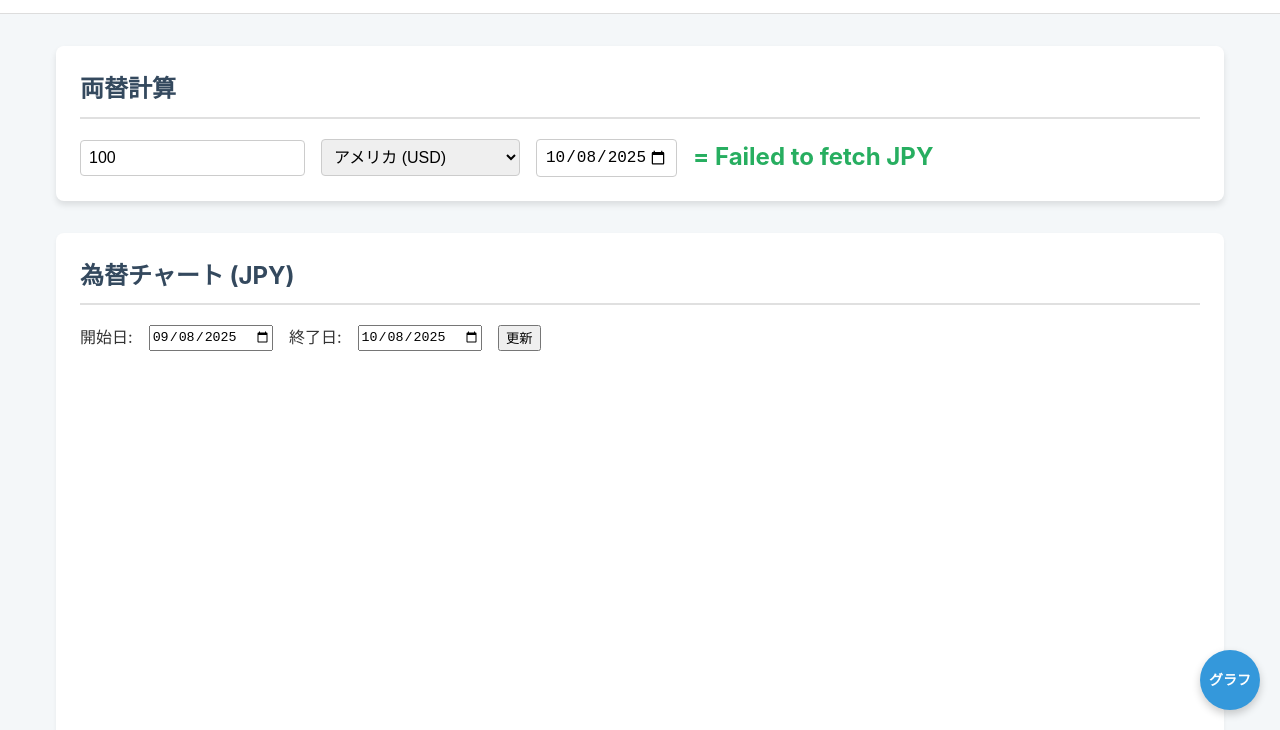
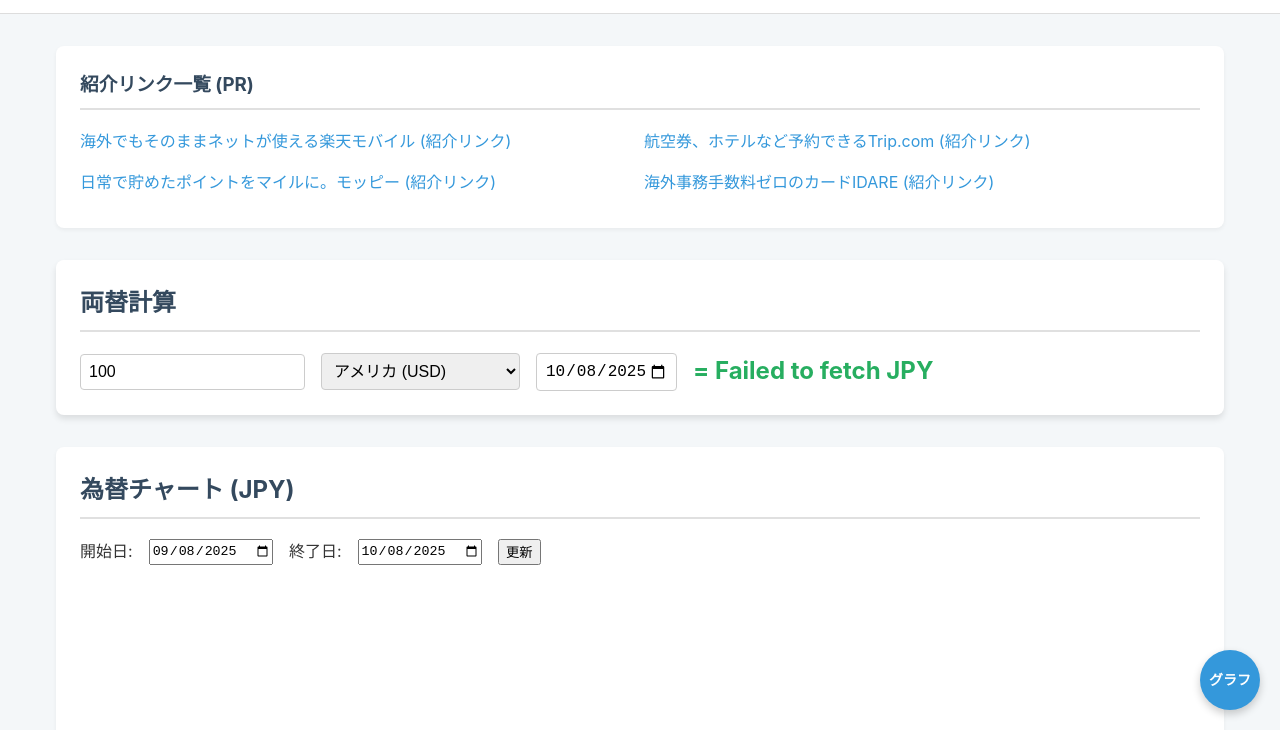
Before and after one commit to antman-zzz/currency-converter, a plain HTML site: page index.html in a window 1280 px wide. Shown: the part 70-800 px from the top of the page. Drawn offline with nearby package versions, Linux system fonts and the light colour scheme; no server answers.

Commit message:
feat: Add promotional links section

```diff
--- a/index.html
+++ b/index.html
@@ -12,6 +12,16 @@
     </header>
 
     <main>
+        <section id="pr-links-top" class="pr-links">
+            <h3>紹介リンク一覧 (PR)</h3>
+            <ul>
+                <li><a href="https://r10.to/huB5iH" target="_blank" rel="noopener noreferrer">海外でもそのままネットが使える楽天モバイル (紹介リンク)</a></li>
+                <li><a href="https://jp.trip.com/" target="_blank" rel="noopener noreferrer">航空券、ホテルなど予約できるTrip.com (紹介リンク)</a></li>
+                <li><a href="https://pc.moppy.jp/entry/invite.php?invite=S5u7A1ae" target="_blank" rel="noopener noreferrer">日常で貯めたポイントをマイルに。モッピー (紹介リンク)</a></li>
+                <li><a href="https://idare.jp/" target="_blank" rel="noopener noreferrer">海外事務手数料ゼロのカードIDARE (紹介リンク)</a></li>
+            </ul>
+        </section>
+
         <section id="converter">
             <h2>両替計算</h2>
             <form id="calculator-form">
@@ -46,6 +56,16 @@
             <h2>通貨を選択</h2>
             <div id="currency-grid"></div>
             <!-- 大陸別リストがここに入ります -->
+
+            <div class="pr-links">
+                <h3>紹介リンク一覧 (PR)</h3>
+                <ul>
+                    <li><a href="https://r10.to/huB5iH" target="_blank" rel="noopener noreferrer">海外でもそのままネットが使える楽天モバイル (紹介リンク)</a></li>
+                    <li><a href="https://jp.trip.com/" target="_blank" rel="noopener noreferrer">航空券、ホテルなど予約できるTrip.com (紹介リンク)</a></li>
+                    <li><a href="https://pc.moppy.jp/entry/invite.php?invite=S5u7A1ae" target="_blank" rel="noopener noreferrer">日常で貯めたポイントをマイルに。モッピー (紹介リンク)</a></li>
+                    <li><a href="https://idare.jp/" target="_blank" rel="noopener noreferrer">海外事務手数料ゼロのカードIDARE (紹介リンク)</a></li>
+                </ul>
+            </div>
         </section>
     </main>
 
--- a/style.css
+++ b/style.css
@@ -239,3 +239,41 @@ footer a:hover {
         grid-template-columns: repeat(4, 1fr) !important; /* Added !important */
     }
 }
+
+/* 紹介リンク */
+.pr-links {
+    background-color: #fff;
+    padding: 1.5rem;
+    border-radius: 8px;
+    margin-bottom: 2rem;
+    box-shadow: 0 2px 4px rgba(0,0,0,0.05);
+}
+
+.pr-links h3 {
+    margin-top: 0;
+    border-bottom: 2px solid #e0e0e0;
+    padding-bottom: 0.5rem;
+    color: #34495e;
+}
+
+.pr-links ul {
+    list-style: none;
+    padding: 0;
+    margin: 0;
+    display: grid;
+    grid-template-columns: repeat(2, 1fr);
+    gap: 0.5rem;
+}
+
+.pr-links li {
+    margin-bottom: 0.5rem;
+}
+
+.pr-links a {
+    color: #3498db;
+    text-decoration: none;
+}
+
+.pr-links a:hover {
+    text-decoration: underline;
+}
```
